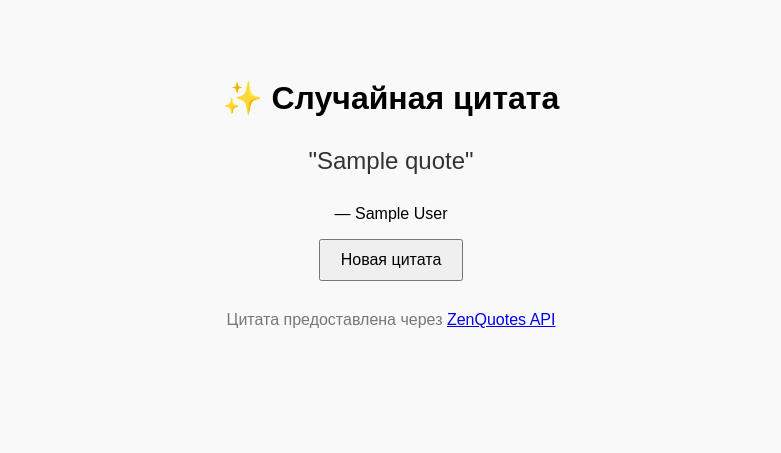
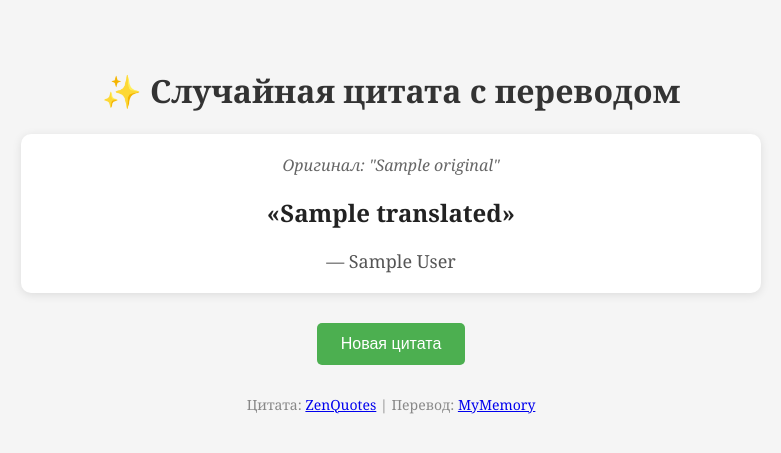
Before and after one commit to LadyOwl/Random-Quote-API-VD08, a Flask app: template templates/index.html in a window 1280 px wide. Shown: the top 453 px of the page, without its empty margins (249-1030 px from the left). Run offline with Flask 3, Linux system fonts and the light colour scheme; the template is opened without the code that fills it: most values are stand-ins (such as "Sample title", 1, 10 or a date in 2020).

Commit message:
Update index.html

```diff
--- a/templates/index.html
+++ b/templates/index.html
@@ -1,43 +1,74 @@
-<!-- templates/index.html -->
 <!DOCTYPE html>
 <html lang="ru">
 <head>
     <meta charset="UTF-8">
-    <title>Случайная цитата</title>
+    <title>Случайная цитата на русском</title>
     <style>
         body {
-            font-family: Arial, sans-serif;
+            font-family: Georgia, serif;
             text-align: center;
-            padding: 50px;
-            background-color: #f9f9f9;
+            padding: 40px;
+            background-color: #f5f5f5;
+            color: #333;
         }
-        blockquote {
+        .quote-box {
+            max-width: 700px;
+            margin: 0 auto 30px;
+            padding: 20px;
+            background: white;
+            border-radius: 10px;
+            box-shadow: 0 2px 10px rgba(0,0,0,0.1);
+        }
+        .original {
+            font-style: italic;
+            color: #666;
+            font-size: 16px;
+            margin-bottom: 15px;
+        }
+        .translated {
             font-size: 24px;
-            color: #333;
-            margin: 30px auto;
-            max-width: 600px;
+            font-weight: bold;
+            margin: 20px 0;
+            color: #222;
+        }
+        .author {
+            font-size: 18px;
+            color: #555;
+        }
+        button {
+            padding: 12px 24px;
+            font-size: 16px;
+            background-color: #4CAF50;
+            color: white;
+            border: none;
+            border-radius: 5px;
+            cursor: pointer;
+            transition: background 0.3s;
+        }
+        button:hover {
+            background-color: #45a049;
         }
         footer {
             margin-top: 30px;
-            color: #777;
-        }
-        button {
-            padding: 10px 20px;
-            font-size: 16px;
-            cursor: pointer;
+            color: #888;
+            font-size: 14px;
         }
     </style>
 </head>
 <body>
-    <h1>✨ Случайная цитата</h1>
-    <blockquote>
-        "{{ quote }}"
-    </blockquote>
-    <p>— {{ author }}</p>
+    <h1>✨ Случайная цитата с переводом</h1>
+
+    <div class="quote-box">
+        <div class="original">Оригинал: "{{ original }}"</div>
+        <div class="translated">«{{ translated }}»</div>
+        <div class="author">— {{ author }}</div>
+    </div>
+
     <button onclick="location.reload()">Новая цитата</button>
 
     <footer>
-        Цитата предоставлена через <a href="https://zenquotes.io/" target="_blank">ZenQuotes API</a>
+        Цитата: <a href="https://zenquotes.io/" target="_blank">ZenQuotes</a> |
+        Перевод: <a href="https://mymemory.translated.net/" target="_blank">MyMemory</a>
     </footer>
 </body>
 </html>
```
Also changed, not shown: app.py (line endings or trailing spaces).
